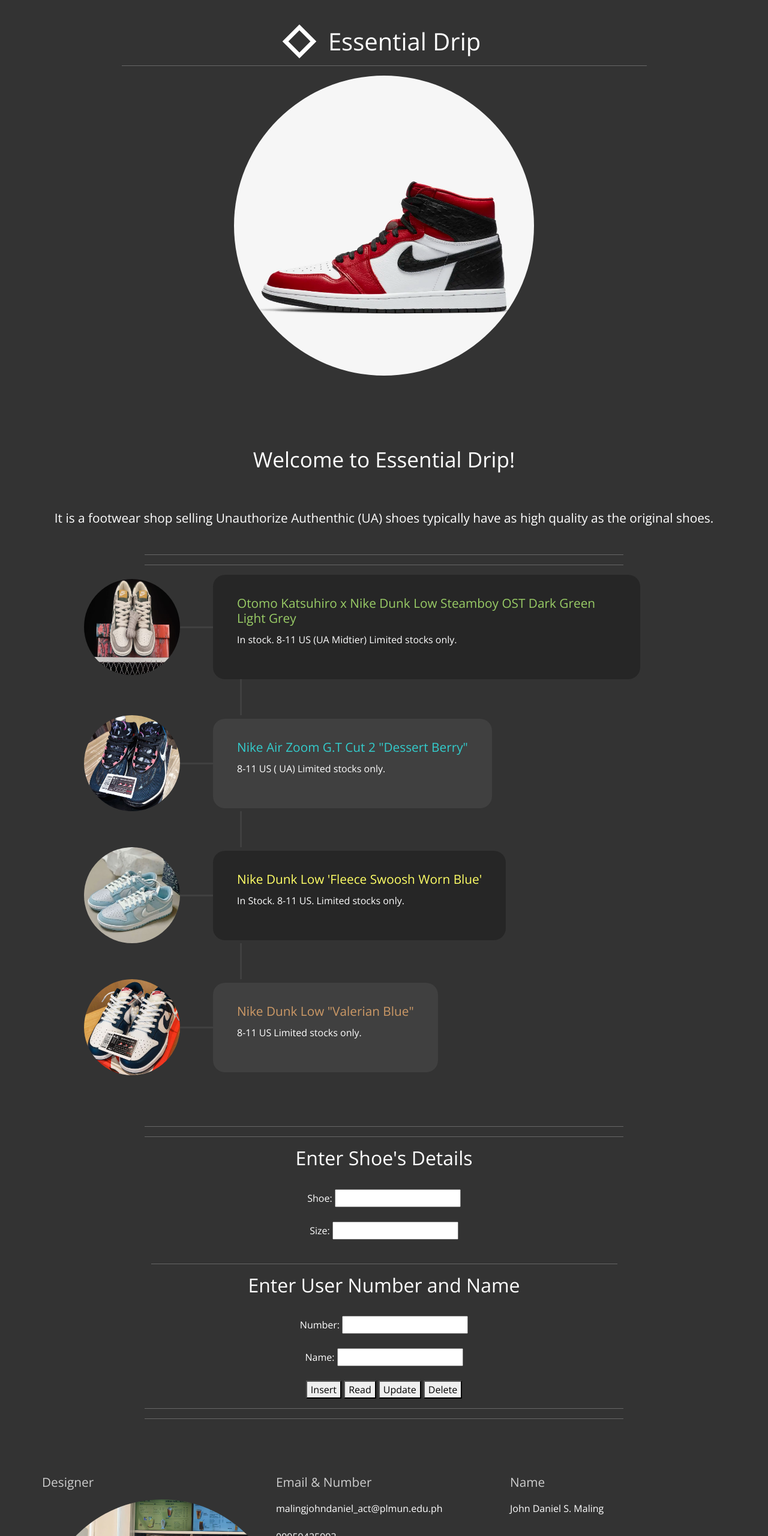
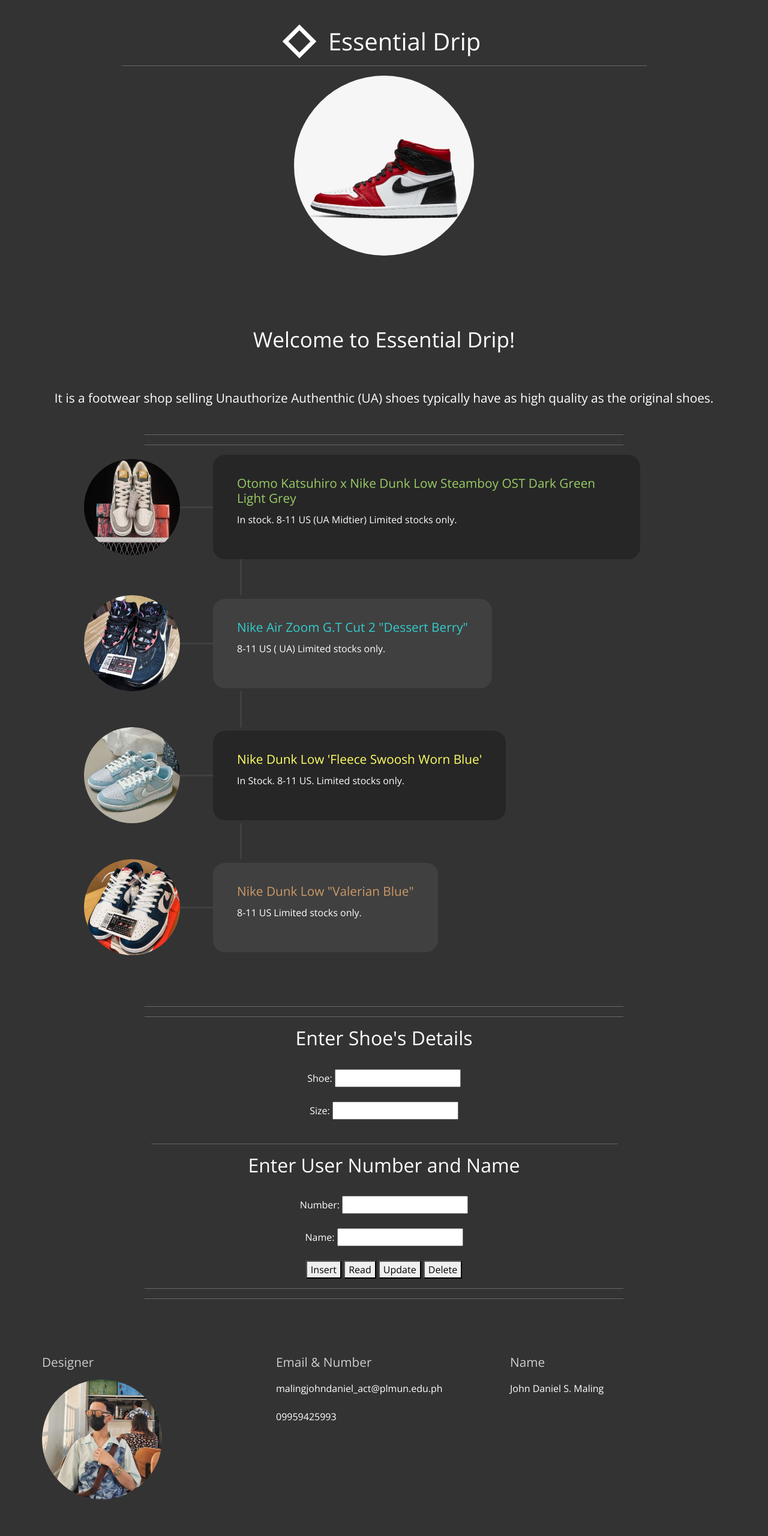
Before and after one commit to dannnielll/crud-firebase, a plain HTML site: page index.html in a window 1280 px wide. Shown: the top 2560 px of the page at 60% size. Drawn offline with nearby package versions, Linux system fonts and the light colour scheme.

Commit message:
Update index.html

```diff
--- a/index.html
+++ b/index.html
@@ -26,7 +26,7 @@
                     <div class="tm-site-logo"></div>
                     <h1 class="pl-4 tm-site-title">Essential Drip</h1>
                     <hr>
-                    <h1><img class="text-center rounded-circle" src="img/logo.jpg" alt="2" style=" height: 500px; width: 500px;"></h1>
+                    <h1><img class="text-center rounded-circle" src="img/logo.jpg" alt="2" style=" height: 300px; width: 300px;"></h1>
                 </header>
             </div>
         </div>
@@ -34,7 +34,7 @@
         <div class="container tm-container-2" id="about">
             <div class="row">
                 <div class="col-lg-12">
-                    <h2 class="tm-welcome-text text-center"><h2 class="tm-welcome-text text-center">Welcome to Essential Drip!</h2>
+                    <h2 class="tm-welcome-text text-center">Welcome to Essential Drip!</h2>
                     <h3 class="text-center"> It is a footwear shop selling Unauthorize Authenthic (UA) shoes typically have as high quality as the original shoes.</h3>
                     <br>
                 </div>
@@ -150,7 +150,7 @@
             <div class="row tm-section-mb tm-section-mt" id="contact">
                 <div class="col-lg-4 col-md-4 col-sm-12 pr-lg-5 mb-md-0 mb-4">
                     <h3 class="mt-2 mb-3 tm-text-gray">Designer</h3>
-                    <img src="img/owner.jpg" class="rounded-circle" alt="..." style=" height: 400px; width: 400px;">
+                    <img src="img/owner.jpg" class="rounded-circle" alt="..." style=" height: 200px; width: 200px;">
                 </div>
                 <div class="col-lg-4 col-md-4 col-sm-12 pr-lg-5 mb-md-0 mb-4">
                     <h3 class="mt-2 mb-3 tm-text-gray">Email & Number</h3>
```
